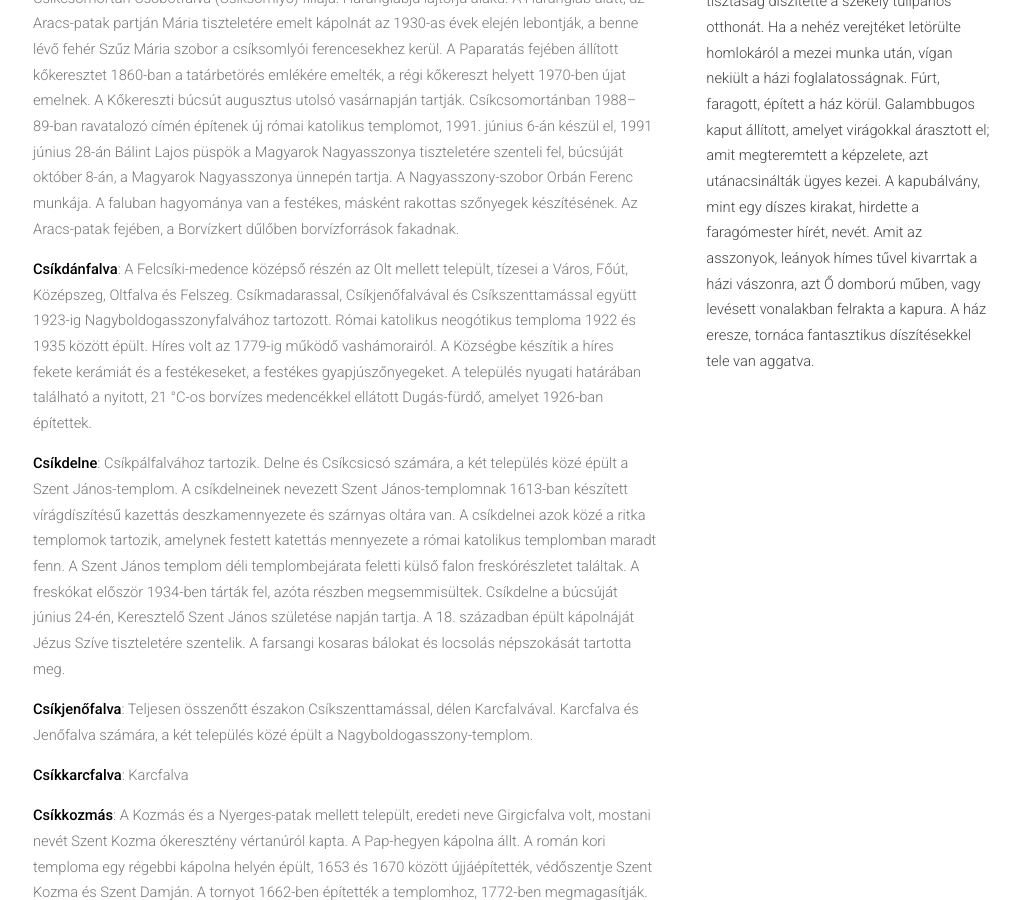
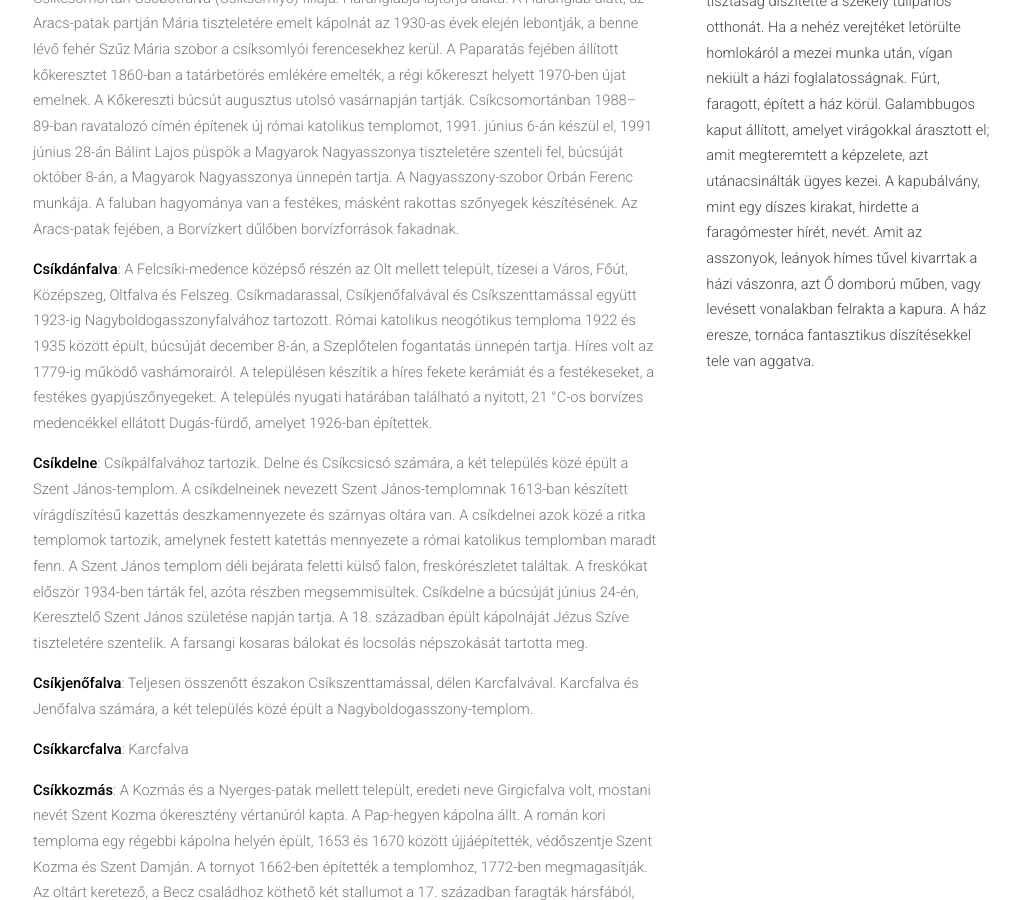
Before and after one commit to siculia/siculia.github.io, a Jekyll site: the page built from siculia-csikszek.html, in a window 1280 px wide and 900 px high, scrolled down 3863 px. Shown: the whole window, without its empty margins (127-1147 px from the left). Built offline with Jekyll 4.4.1, drawn with Linux system fonts in a browser that asks for light colours; nearby versions of some CDN libraries; library files that are not in the unit come from our copies.

Commit message:
Dánfalva

```diff
--- a/siculia-csikszek.html
+++ b/siculia-csikszek.html
@@ -66,8 +66,8 @@ layout: default
 							<p style="text-align: left;"><b>Csíkcsaracsó</b>: Oltfalu tartozik hozzá, az Oltpusztája és Egreskert nevű dűlőben.</p>
 							<p style="text-align: left;"><b>Csíkcsekefalva</b>: A település keleti felében több borvíz-forrás található, a legismertebbek a Csekefalvi-borvíz és a Gothárd-borvíz. Csekefalva és Csíkszentmárton határán található a mofettás jellegű Posszogó.</p>
 							<p style="text-align: left;"><b>Csíkcsomortán</b>: Az Aracs-patak és a Remete-patak találkozásánál fekvő település, közigazgatásilag Csíkpálfalvához tartozik. A település tízesei Alszeg, Középszeg, Felszeg. Csíkcsomortán Csobotfalva (Csíksomlyó) filiája. Haranglábja lajtorja alakú. A Harangláb alatt, az Aracs-patak partján Mária tiszteletére emelt kápolnát az 1930-as évek elején lebontják, a benne lévő fehér Szűz Mária szobor a csíksomlyói ferencesekhez kerül. A Paparatás fejében állított kőkeresztet 1860-ban a tatárbetörés emlékére emelték, a régi kőkereszt helyett 1970-ben újat emelnek. A Kőkereszti búcsút augusztus utolsó vasárnapján tartják. Csíkcsomortánban 1988–89-ban ravatalozó címén építenek új római katolikus templomot, 1991. június 6-án készül el, 1991 június 28-án Bálint Lajos püspök a Magyarok Nagyasszonya tiszteletére szenteli fel, búcsúját október 8-án, a Magyarok Nagyasszonya ünnepén tartja. A Nagyasszony-szobor Orbán Ferenc munkája. A faluban hagyománya van a festékes, másként rakottas szőnyegek készítésének. Az Aracs-patak fejében, a Borvízkert dűlőben borvízforrások fakadnak.</p>
-							<p style="text-align: left;"><b>Csíkdánfalva</b>: A Felcsíki-medence középső részén az Olt mellett települt, tízesei a Város, Főút, Középszeg, Oltfalva és Felszeg. Csíkmadarassal, Csíkjenőfalvával és Csíkszenttamással együtt 1923-ig Nagyboldogasszonyfalvához tartozott. Római katolikus neogótikus temploma 1922 és 1935 között épült. Híres volt az 1779-ig működő vashámorairól. A Községbe készítik a híres fekete kerámiát és a festékeseket, a festékes gyapjúszőnyegeket. A település nyugati határában található a nyitott, 21 °C-os borvízes medencékkel ellátott Dugás-fürdő, amelyet 1926-ban építettek.</p>
-							<p style="text-align: left;"><b>Csíkdelne</b>: Csíkpálfalvához tartozik. Delne és Csíkcsicsó számára, a két település közé épült a Szent János-templom. A csíkdelneinek nevezett Szent János-templomnak 1613-ban készített vírágdíszítésű kazettás deszkamennyezete és szárnyas oltára van. A csíkdelnei azok közé a ritka templomok tartozik, amelynek festett katettás mennyezete a római katolikus templomban maradt fenn. A Szent János templom déli templombejárata feletti külső falon freskórészletet találtak. A freskókat először 1934-ben tárták fel, azóta részben megsemmisültek. Csíkdelne a búcsúját június 24-én, Keresztelő Szent János születése napján tartja. A 18. században épült kápolnáját Jézus Szíve tiszteletére szentelik. A farsangi kosaras bálokat és locsolás népszokását tartotta meg.</p>
+							<p style="text-align: left;"><b>Csíkdánfalva</b>: A Felcsíki-medence középső részén az Olt mellett települt, tízesei a Város, Főút, Középszeg, Oltfalva és Felszeg. Csíkmadarassal, Csíkjenőfalvával és Csíkszenttamással együtt 1923-ig Nagyboldogasszonyfalvához tartozott. Római katolikus neogótikus temploma 1922 és 1935 között épült, búcsúját december 8-án, a Szeplőtelen fogantatás ünnepén tartja. Híres volt az 1779-ig működő vashámorairól. A településen készítik a híres fekete kerámiát és a festékeseket, a festékes gyapjúszőnyegeket. A település nyugati határában található a nyitott, 21 °C-os borvízes medencékkel ellátott Dugás-fürdő, amelyet 1926-ban építettek.</p>
+							<p style="text-align: left;"><b>Csíkdelne</b>: Csíkpálfalvához tartozik. Delne és Csíkcsicsó számára, a két település közé épült a Szent János-templom. A csíkdelneinek nevezett Szent János-templomnak 1613-ban készített vírágdíszítésű kazettás deszkamennyezete és szárnyas oltára van. A csíkdelnei azok közé a ritka templomok tartozik, amelynek festett katettás mennyezete a római katolikus templomban maradt fenn. A Szent János templom déli bejárata feletti külső falon, freskórészletet találtak. A freskókat először 1934-ben tárták fel, azóta részben megsemmisültek. Csíkdelne a búcsúját június 24-én, Keresztelő Szent János születése napján tartja. A 18. században épült kápolnáját Jézus Szíve tiszteletére szentelik. A farsangi kosaras bálokat és locsolás népszokását tartotta meg.</p>
 							<p style="text-align: left;"><b>Csíkjenőfalva</b>: Teljesen összenőtt északon Csíkszenttamással, délen Karcfalvával. Karcfalva és Jenőfalva számára, a két település közé épült a Nagyboldogasszony-templom.</p>
 							<p style="text-align: left;"><b>Csíkkarcfalva</b>: Karcfalva</p>
 							<p style="text-align: left;"><b>Csíkkozmás</b>: A Kozmás és a Nyerges-patak mellett települt, eredeti neve Girgicfalva volt, mostani nevét Szent Kozma ókeresztény vértanúról kapta. A Pap-hegyen kápolna állt. A román kori temploma egy régebbi kápolna helyén épült, 1653 és 1670 között újjáépítették, védőszentje Szent Kozma és Szent Damján. A tornyot 1662-ben építették a templomhoz, 1772-ben megmagasítják. Az oltárt keretező, a Becz családhoz köthető két stallumot a 17. században faragták hársfából, Szent Péter és Szent Pált ábrázolják. A vártemplom köré kőkerítés épült, az ebbe mélyített tábla az 1719-ben pusztító pestisjárványra emlékezik. A csíkkozmási katolikus vártemplomot 1768-1772-ben barokk stílusban átépítik. A templomhoz 1761-ben kápolnát építenek, amelyet 1831-ben és 1883-ban felújítanak. A Szent Kozmát és Damjánt ábrázoló főoltárkép 1842-ben készült, a templom búcsúját szeptember 26-án, Szent Kozma és Damján ünnepén tartja. Az egyetlen olyan csíki település, amelynek határában sót bányásztak ki, a régi sóakna helyét Sószéknek hívják. A Nyerges-tető alatti részen több borvízforrás tör fel, sós forrását Sósszéki-forrásnak nevezik. Itt találjuk a Sószék-fürdőt, a vizében található só a kárpáti homokkő rétegeiből oldódik ki. Borvízforrásai a Nyergesalji borvíz, a Sószékfürdő, a Bolyzási borvíz, a Pataki borvíz, a Fesszegi borvizes kutak. Csíkkozmásról ágazik el a Nyerges-tetőn keresztül vezető út, amelyen a Kászoni-medencébe juthatunk.</p>
```
